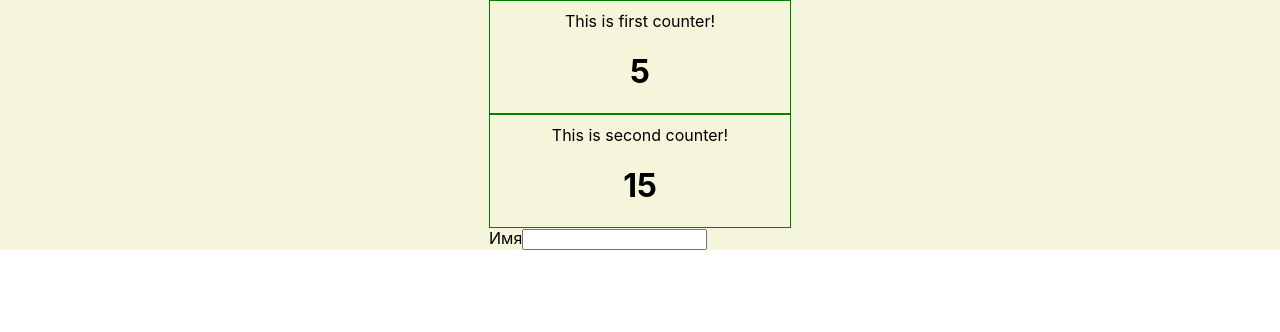
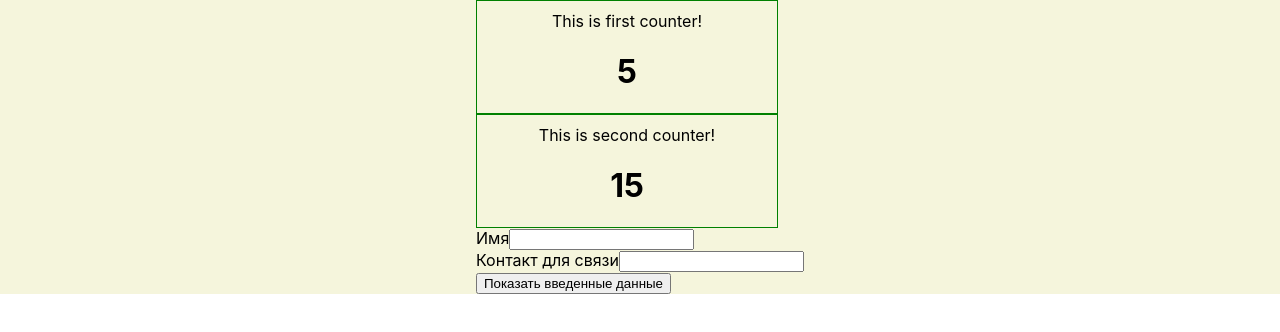
Before and after one commit to wordedword75049/mipt-react-course, a React (Create React App) app: page / in a window 1280 px wide. Shown: the top 332 px of the page. Built offline with nearby package versions, Linux system fonts and the light colour scheme.

Commit message:
Finished with form creating

```diff
--- a/src/NameForm.jsx
+++ b/src/NameForm.jsx
@@ -6,13 +6,16 @@ export class NameForm extends React.Component {
         super(props);
         this.state = {
             name: '',
-            contact: ''
+            contact: '',
+            exposed: false,
         };
+        this.keys = ['name', 'contact'];
         this.naming_strings = {
-            'name': 'Имя',
-            'contact': 'Контакт для связи'
+            name: 'Имя',
+            contact: 'Контакт для связи'
         }
-
+        this.handleInputChange = this.handleInputChange.bind(this);
+        this.handleClick = this.handleClick.bind(this)
     }
 
     handleInputChange(value, name) {
@@ -21,9 +24,29 @@ export class NameForm extends React.Component {
         });
     }
 
+    handleClick() {
+        if (this.state.exposed === false) {
+            this.setState({
+                exposed: true
+            });
+        }
+    }
+
     render() {
+        let values;
+        if (this.state.exposed) {
+            values = this.keys.map((name) => <div>{this.naming_strings[name]}: {this.state[name]}</div>)
+                }
         return (
+            <form>
             <TextInput naming_strings={this.naming_strings} name='name' onTextChange={this.handleInputChange} value={this.state.name}/>
+            <br/>
+            <TextInput naming_strings={this.naming_strings} name='contact' onTextChange={this.handleInputChange} value={this.state.contact}/>
+            <br/>
+            <label><input type="button" value="Показать введенные данные" onClick={this.handleClick}/></label>
+                <br/>
+                {values}
+            </form>
         );
     }
 }
```
